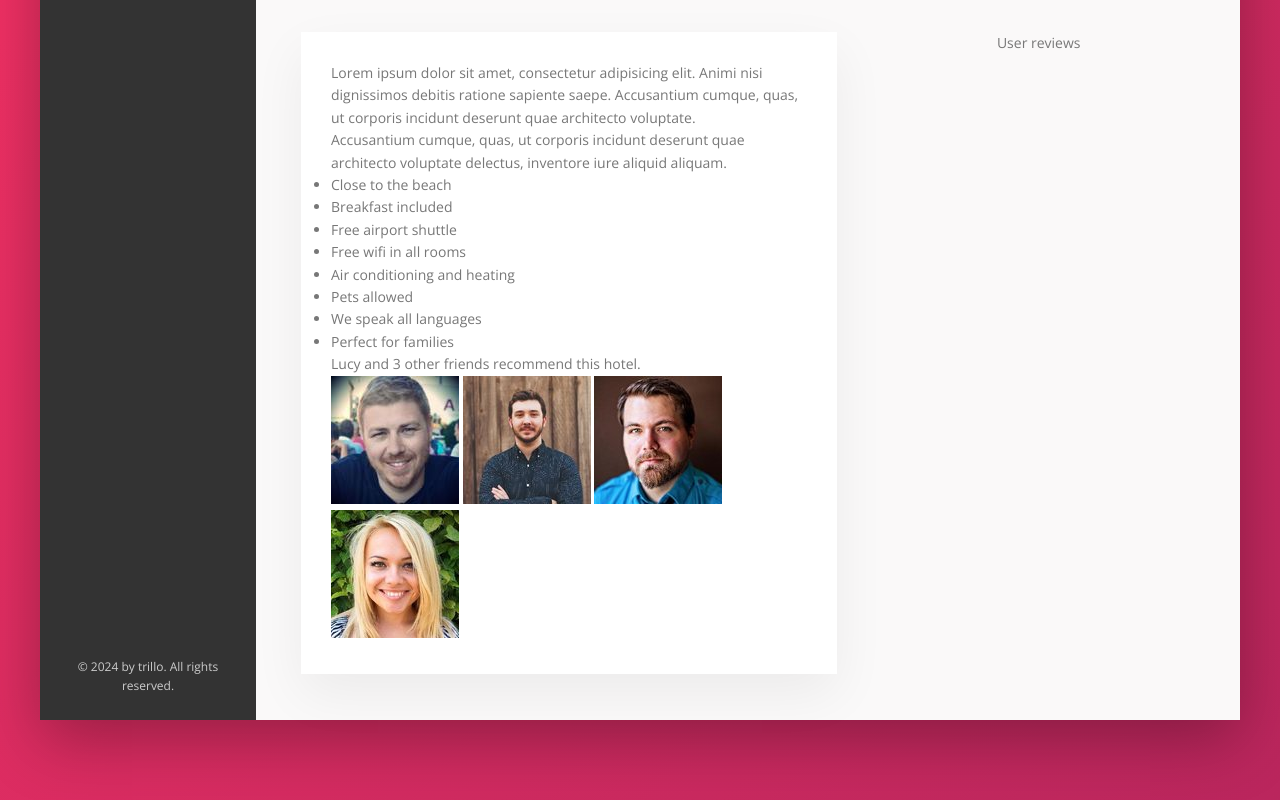
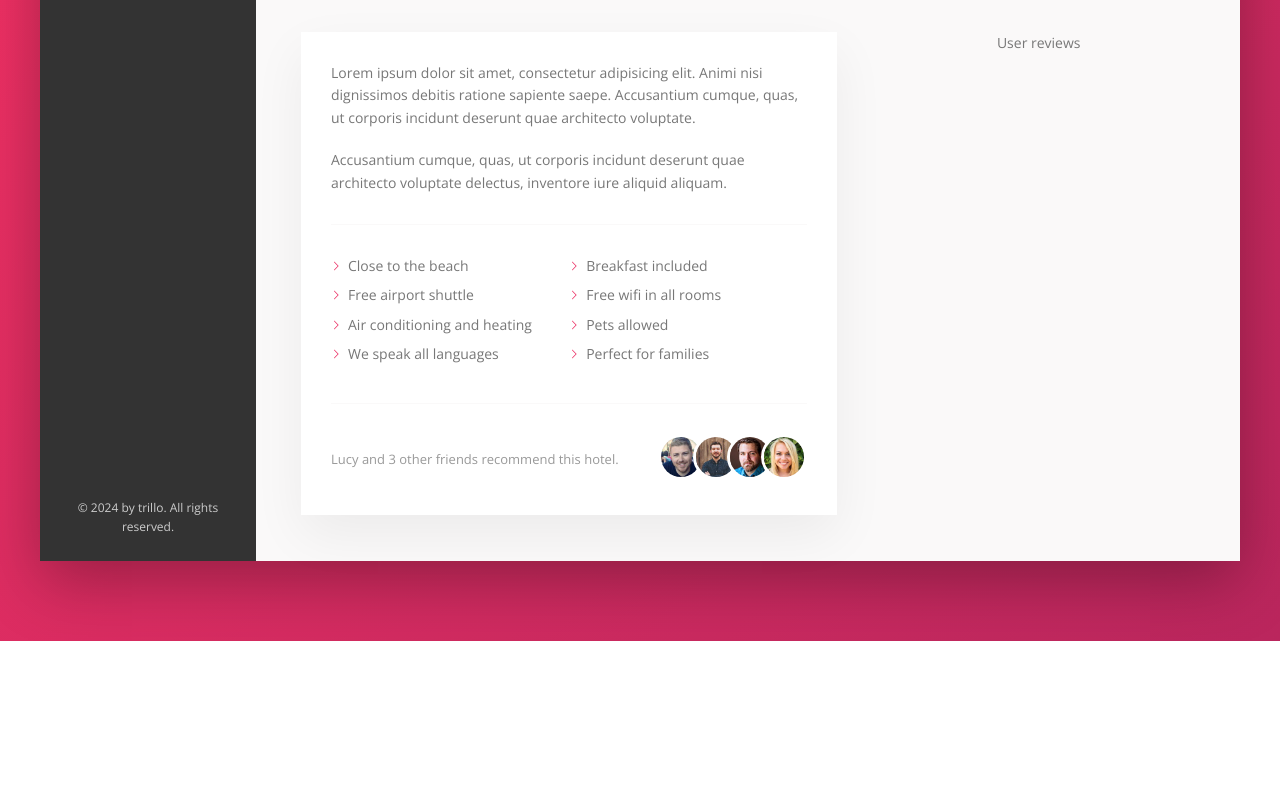
Before and after one commit to Mureithi820/Trillo, a website: page index.html in a window 1280 px wide. Shown: the part 615-1415 px from the top of the page. After the commit the page ends 1256 px from the top, so only its background shows below. Drawn offline with nearby package versions, Linux system fonts and the light colour scheme.

Commit message:
Finish styling  description section

```diff
--- a/sass/_components.scss
+++ b/sass/_components.scss
@@ -310,3 +310,77 @@
     box-shadow: none;
   }
 }
+
+////////////////////////////////////////
+// PARAGRAPH
+.paragraph:not(:last-of-type) {
+  margin-bottom: 2rem;
+}
+
+////////////////////////////////////////
+// LIST
+.list {
+  list-style-type: none;
+  margin: 3rem 0;
+  padding: 3rem 0;
+  border-top: var(--line);
+  border-bottom: var(--line);
+
+  display: flex;
+  flex-wrap: wrap;
+
+  &__item {
+    flex: 0 0 50%;
+    margin-bottom: 0.7rem;
+  }
+
+  &__item::before {
+    content: "";
+    display: inline-block;
+    height: 1rem;
+    width: 1rem;
+    margin-right: 0.7rem;
+
+    // Older browsers
+    background-image: url(../img/chevron-thin-right.svg);
+    background-size: cover;
+
+    //Newer browsers - masks
+    @supports (-webkit-mask-image: url()) or (mask-image: url()) {
+      background-color: var(--color-primary);
+      -webkit-mask-image: url(../img/chevron-thin-right.svg);
+      -webkit-mask-size: cover;
+      mask-image: url(../img/chevron-thin-right.svg);
+      mask-size: cover;
+      background-image: none;
+    }
+  }
+}
+////////////////////////////////////////
+// RECOMMEND
+.recommend {
+  font-size: 1.3rem;
+  color: var(--color-grey-dark-3);
+
+  display: flex;
+  align-items: center;
+
+  &__count {
+    margin-right: auto;
+  }
+
+  &__friends {
+  }
+
+  &__photo {
+    box-sizing: content-box;
+    height: 4rem;
+    width: 4rem;
+    border-radius: 50%;
+    border: 3px white solid;
+
+    &:not(:last-child) {
+      margin-right: -1.5rem;
+    }
+  }
+}
```
Also changed, not shown: css/style.css.
